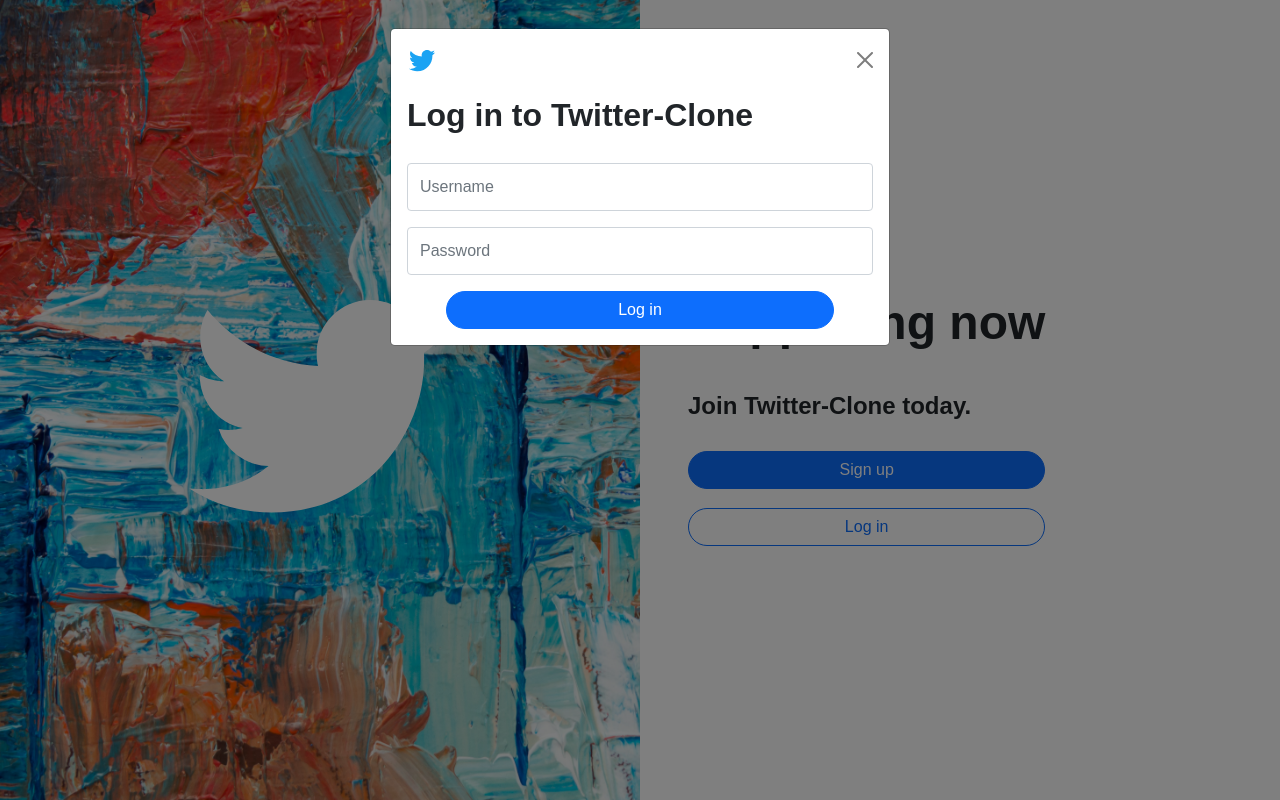
After one commit to Bee-ah/Twitter-clone, a Django app: page /login/ in a window 1280 px wide, after a click on "Log in". The commit adds this page. Run offline with Django 4.2, Linux system fonts and the light colour scheme; some libraries are stand-ins or nearby versions.

Commit message:
new changes

```diff
--- /dev/null
+++ b/social/static/basic/login.css
@@ -0,0 +1,57 @@
+* {
+    box-sizing:border-box;
+    border: 0;
+    margin: 0px;
+    padding: 0;
+    font-family: Arial, Helvetica, sans-serif;
+
+  }
+.container-login{
+    height: 100vh;
+    display:flex;
+  }
+.cont-img{
+    max-width: 50%;
+    width:50%;
+    background-image: url('../images/login-image.jpg');
+    background-size: cover;
+    background-position: center;
+    display:flex;
+    align-items: center;
+    justify-content: center;
+  }
+
+      /* Default size for desktop */
+ .logo{
+  width: 300px;
+  height: 300px;
+}
+.container-right{
+  width:50%;
+  max-width:50%;
+  background-color:#fff;
+  display:flex;
+  align-items: center;
+
+}
+.login-right{
+  padding:3rem;
+}
+h1{
+  font-size:3rem;
+}
+
+.botao{
+  display:flex;
+  align-items: center;
+  justify-content: center;
+}
+
+
+/* Media query for smaller screens, e.g., phones */
+@media (max-width: 768px) {
+  .logo{
+      width: 100px ; /* Adjust the width to your desired size for phones */
+      height: 100px ; /* Adjust the height accordingly */
+  }
+}
--- a/social/static/basic/style.css
+++ b/social/static/basic/style.css
@@ -52,6 +52,8 @@
   right:0px;
 }
 
+
+
 /*desktop breakpoint*/
 @media(min-width:1024px){
   .container-flex > .left-side{
--- /dev/null
+++ b/social/templates/login.html
@@ -0,0 +1,70 @@
+{% load static %}
+<!DOCTYPE html>
+<html lang="en">
+<head>
+    <meta charset="UTF-8">
+    <meta name="viewport" content="width=device-width, initial-scale=1.0">
+    <title>Document</title>
+    <link rel="stylesheet" type="text/css" href="{% static 'social/css/bootstrap.min.css' %}">
+    <link rel="stylesheet" href="{% static 'basic/login.css' %}">
+    <script src="{% static 'social/js/bootstrap.min.js' %}"></script>
+</head>
+<body>
+    <div class="container-login">
+        <div class="cont-img">
+            <svg  class="logo" xmlns="http://www.w3.org/2000/svg" width="200" height="200" viewBox="0 0 24 24"><path fill="white" d="M22.46 6c-.77.35-1.6.58-2.46.69c.88-.53 1.56-1.37 1.88-2.38c-.83.5-1.75.85-2.72 1.05C18.37 4.5 17.26 4 16 4c-2.35 0-4.27 1.92-4.27 4.29c0 .34.04.67.11.98C8.28 9.09 5.11 7.38 3 4.79c-.37.63-.58 1.37-.58 2.15c0 1.49.75 2.81 1.91 3.56c-.71 0-1.37-.2-1.95-.5v.03c0 2.08 1.48 3.82 3.44 4.21a4.22 4.22 0 0 1-1.93.07a4.28 4.28 0 0 0 4 2.98a8.521 8.521 0 0 1-5.33 1.84c-.34 0-.68-.02-1.02-.06C3.44 20.29 5.7 21 8.12 21C16 21 20.33 14.46 20.33 8.79c0-.19 0-.37-.01-.56c.84-.6 1.56-1.36 2.14-2.23Z"/></svg>
+        </div>
+        <div class="container-right">
+            <div class="login-right">
+              {% if user.is_authenticated %}
+                <h1 style="margin-bottom: 2.3rem; font-weight:900;">You are already logged in!</h1>
+                <a href="{% url 'home' %}" class="btn btn-primary col-12 rounded-pill">Go to Home</a>
+                <a class="btn col-12 rounded-pill btn-outline-danger" href="{% url 'logout' %}" style="margin-top: 1.2rem;">Logout</a>
+                {% else %}
+                <svg style="margin-bottom: 3rem;" class="icon" xmlns="http://www.w3.org/2000/svg" width="40" height="40" viewBox="0 0 24 24"><path fill="#1ba3f3" d="M22.46 6c-.77.35-1.6.58-2.46.69c.88-.53 1.56-1.37 1.88-2.38c-.83.5-1.75.85-2.72 1.05C18.37 4.5 17.26 4 16 4c-2.35 0-4.27 1.92-4.27 4.29c0 .34.04.67.11.98C8.28 9.09 5.11 7.38 3 4.79c-.37.63-.58 1.37-.58 2.15c0 1.49.75 2.81 1.91 3.56c-.71 0-1.37-.2-1.95-.5v.03c0 2.08 1.48 3.82 3.44 4.21a4.22 4.22 0 0 1-1.93.07a4.28 4.28 0 0 0 4 2.98a8.521 8.521 0 0 1-5.33 1.84c-.34 0-.68-.02-1.02-.06C3.44 20.29 5.7 21 8.12 21C16 21 20.33 14.46 20.33 8.79c0-.19 0-.37-.01-.56c.84-.6 1.56-1.36 2.14-2.23Z"/></svg>
+                <h1 style="margin-bottom: 2.3rem; font-weight:900;">Happening now</h1>
+            <p class="fs-4" style="font-weight:800; margin-bottom:1.7rem;">Join Twitter-Clone today.</p>
+            <button type="button" class="btn btn-primary col-12 rounded-pill">Sign up</button>
+            <button type="button" class="btn btn-outline-primary col-12 rounded-pill" style="margin-top: 1.2rem;margin-bottom: 3rem;" data-bs-toggle="modal" data-bs-target="#loginModal">Log in</button>
+           {% endif %}
+            </div>
+
+        </div>
+
+    </div>
+
+  <!-- Modal -->
+  <div class="modal fade" id="loginModal" tabindex="-1" aria-labelledby="loginModalLabel" aria-hidden="true">
+    <div class="modal-dialog">
+      <div class="modal-content">
+        <div class="modal-header border-0 pb-0" >
+          <svg  class="icon" xmlns="http://www.w3.org/2000/svg" width="30" height="30" viewBox="0 0 24 24"><path fill="#1ba3f3" d="M22.46 6c-.77.35-1.6.58-2.46.69c.88-.53 1.56-1.37 1.88-2.38c-.83.5-1.75.85-2.72 1.05C18.37 4.5 17.26 4 16 4c-2.35 0-4.27 1.92-4.27 4.29c0 .34.04.67.11.98C8.28 9.09 5.11 7.38 3 4.79c-.37.63-.58 1.37-.58 2.15c0 1.49.75 2.81 1.91 3.56c-.71 0-1.37-.2-1.95-.5v.03c0 2.08 1.48 3.82 3.44 4.21a4.22 4.22 0 0 1-1.93.07a4.28 4.28 0 0 0 4 2.98a8.521 8.521 0 0 1-5.33 1.84c-.34 0-.68-.02-1.02-.06C3.44 20.29 5.7 21 8.12 21C16 21 20.33 14.46 20.33 8.79c0-.19 0-.37-.01-.56c.84-.6 1.56-1.36 2.14-2.23Z"/></svg>
+          <button type="button" class="btn-close" data-bs-dismiss="modal" aria-label="Close"></button>
+        </div>
+        <div class="modal-body">
+          <h5 class="modal-title mb-4 fs-2" id="exampleModalLabel" style="font-weight: 800;">Log in to Twitter-Clone</h5>
+            <form method="POST" action="{%url 'login' %}">
+              {% if error_message %}
+    <p class="error-message">{{ error_message }}</p>
+    {% endif %}
+              {% csrf_token %}
+                <div class="mb-3">
+                  <input type="text" style="height:3rem;" class="form-control"  placeholder="Username" name="username">
+                </div>
+                <div class="mb-3">
+                  <input type="password" style="height:3rem;" class="form-control" name="password"  placeholder="Password">
+                </div>
+                <div class="botao" style="  display:flex;align-items: center;justify-content: center;">
+                  <button type="submit" class="btn btn-primary col-10 rounded-pill">Log in</button>
+                </div>
+              </form>
+        </div>
+        <div class="modal-footer border-0" style="display:none">
+        </div>
+      </div>
+    </div>
+  </div>
+
+
+</body>
+</html>
--- a/social/urls.py
+++ b/social/urls.py
@@ -8,5 +8,7 @@ from . import views
 urlpatterns = [
     path("", views.home , name="home"),
     path("profile_list/" , views.profile_list , name="profile_list"),
-    path("profile/<int:pk>" , views.profile , name="profile")
+    path("profile/<int:pk>" , views.profile , name="profile"),
+    path("login/" , views.login_user , name="login"),
+    path("logout/" , views.logout_user , name="logout"),
 ]
--- a/social/views.py
+++ b/social/views.py
@@ -1,7 +1,10 @@
 from django.shortcuts import render , redirect
 from django.contrib import messages
+from django.contrib.auth import authenticate , login , logout
 from .models import Profile , Message
 from .forms import MessageForm
+
+
 
 def home(request):
     if request.user.is_authenticated:
@@ -52,3 +55,24 @@ def profile(request , pk):
     else:
         messages.success(request , ("You must be logged in to view this page"))
         return redirect('home')
+
+def login_user(request):
+    error_message =None
+    if request.method == "POST":
+        username = request.POST['username']
+        password = request.POST['password']
+        user = authenticate(request , username=username , password=password)
+        if user is not None:
+            login(request,user)
+            messages.success(request , ("You have been logged in"))
+            return redirect('home')
+        else:
+            error_message = "Invalid login credentials. Please try again."
+        return render(request, 'login.html', {'error_message': error_message})
+    else:
+        return render(request , "login.html" , {})
+
+def logout_user(request):
+    logout(request)
+    messages.success(request , ("See you next time!"))
+    return redirect('login')
```
Also changed, not shown: social/static/js/login.js (added, +24 -0 lines), social/templates/navbar.html (+7 -0 lines), social/templates/profile.html (+7 -5 lines), social/static/images/login-image.jpg (added).
